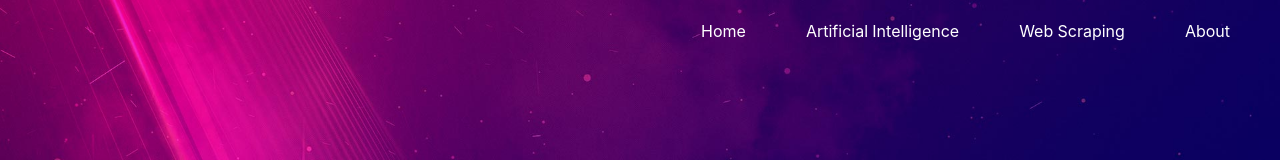
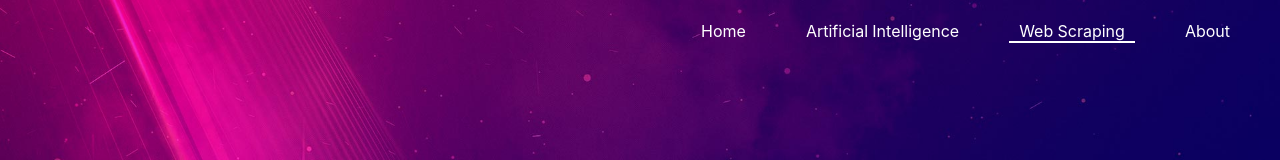
Before and after one commit to fernandocfbf/webSiteDesign, a React (Create React App) app: page /webscraping in a window 1280 px wide. Shown: the top 160 px of the page. Built offline with nearby package versions, Linux system fonts and the light colour scheme.

Commit message:
Adicionei o detalher no header da página atual

```diff
--- a/src/css/header.css
+++ b/src/css/header.css
@@ -11,12 +11,22 @@
 .menu_item{
     margin-left: 40px;
     font-size: 16px;
+    height: 40px;
+}
+
+.menu_item_selected{
+    margin-left: 40px;
+    font-size: 16px;
+    border-bottom:2px solid #ffffff;
+
+
 }
 
 #menu ul {
 	margin:0px;
 	margin-right: 20px;
 	list-style:none;
+
 }
 
 #menu ul li { display: inline; }
@@ -30,6 +40,6 @@
     text-decoration: none;
 }
 
-#menu ul li a:hover {
+.menu_item:hover {
     border-bottom:2px solid #ffffff;
 }
--- a/src/html/header.js
+++ b/src/html/header.js
@@ -35,14 +35,23 @@ export default class Header extends Component {
             )
         }
 
+        var class_home = "menu_item"
+        var class_machine = "menu_item"
+        var class_web = "menu_item"
+        var class_about = "menu_item"
+
+        if (window.location.href.split('/')[3] == "home") { class_home = "menu_item_selected" }
+        else if (window.location.href.split('/')[3] == "machinelearning") { class_machine = "menu_item_selected" }
+        else if (window.location.href.split('/')[3] == "webscraping") { class_web = "menu_item_selected" }
+
         return (
             <div className="header">
                 <nav id="menu">
                     <ul>
-                        <li className="menu_item"><a href={url + '/home'} className="header_button">Home</a></li>
-                        <li className="menu_item"><a href={url + '/machinelearning'} className="header_button">Artificial Intelligence</a></li>
-                        <li className="menu_item"><a href={url + '/webscraping'} className="header_button">Web Scraping</a></li>
-                        <li className="menu_item"><a className="header_button">About</a></li>
+                        <li className={class_home}><a href={url + '/home'} className="header_button">Home</a></li>
+                        <li className={class_machine}><a href={url + '/machinelearning'} className="header_button">Artificial Intelligence</a></li>
+                        <li className={class_web}><a href={url + '/webscraping'} className="header_button">Web Scraping</a></li>
+                        <li className={class_about}><a className="header_button">About</a></li>
                     </ul>
                 </nav>
             </div>
```
Also changed, not shown: 1 other file (tests, documents, lock files or other folders).
